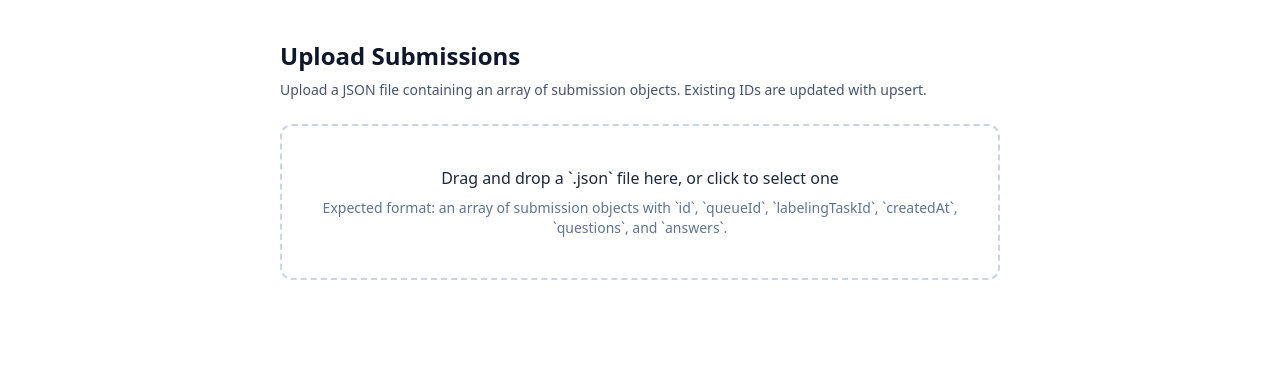
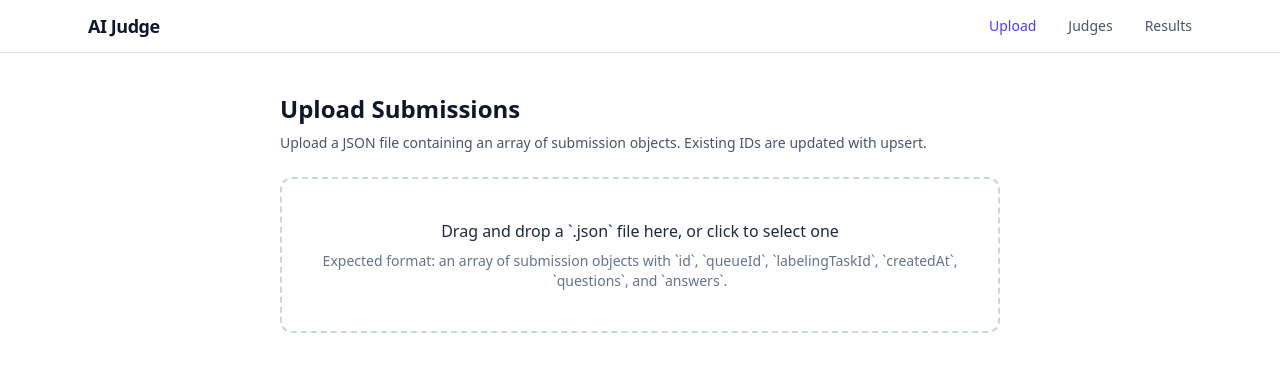
Before and after one commit to ngagnidz/besimpleai, a React (Vite) app: page /upload in a window 1280 px wide. Shown: the top 372 px of the page. Built offline with nearby package versions, Linux system fonts and the light colour scheme; no server answers.

Commit message:
complete mvp - all functional reqs met

```diff
--- a/src/App.tsx
+++ b/src/App.tsx
@@ -1,4 +1,5 @@
 import { Navigate, Route, Routes } from 'react-router-dom'
+import Navbar from './components/Navbar'
 import Judges from './pages/Judges'
 import Queue from './pages/Queue'
 import Results from './pages/Results'
@@ -6,6 +7,8 @@ import Upload from './pages/Upload'
 
 function App() {
   return (
+    <>
+      <Navbar />
       <Routes>
         <Route path="/" element={<Navigate to="/upload" replace />} />
         <Route path="/upload" element={<Upload />} />
@@ -13,6 +16,7 @@ function App() {
         <Route path="/queue/:queueId" element={<Queue />} />
         <Route path="/results" element={<Results />} />
       </Routes>
+    </>
   )
 }
 
--- /dev/null
+++ b/src/components/Navbar.tsx
@@ -0,0 +1,29 @@
+import { NavLink } from 'react-router-dom'
+
+const linkClass = ({ isActive }: { isActive: boolean }) =>
+  `text-sm font-medium transition-colors ${
+    isActive ? 'text-indigo-600' : 'text-slate-600 hover:text-slate-900'
+  }`
+
+function Navbar() {
+  return (
+    <header className="border-b border-slate-200 bg-white">
+      <div className="mx-auto flex max-w-6xl items-center justify-between px-6 py-3">
+        <span className="text-lg font-semibold tracking-tight text-slate-900">AI Judge</span>
+        <nav className="flex items-center gap-8">
+          <NavLink to="/upload" className={linkClass} end>
+            Upload
+          </NavLink>
+          <NavLink to="/judges" className={linkClass}>
+            Judges
+          </NavLink>
+          <NavLink to="/results" className={linkClass}>
+            Results
+          </NavLink>
+        </nav>
+      </div>
+    </header>
+  )
+}
+
+export default Navbar
```
Lines whose indentation alone changed are shown as unchanged.
